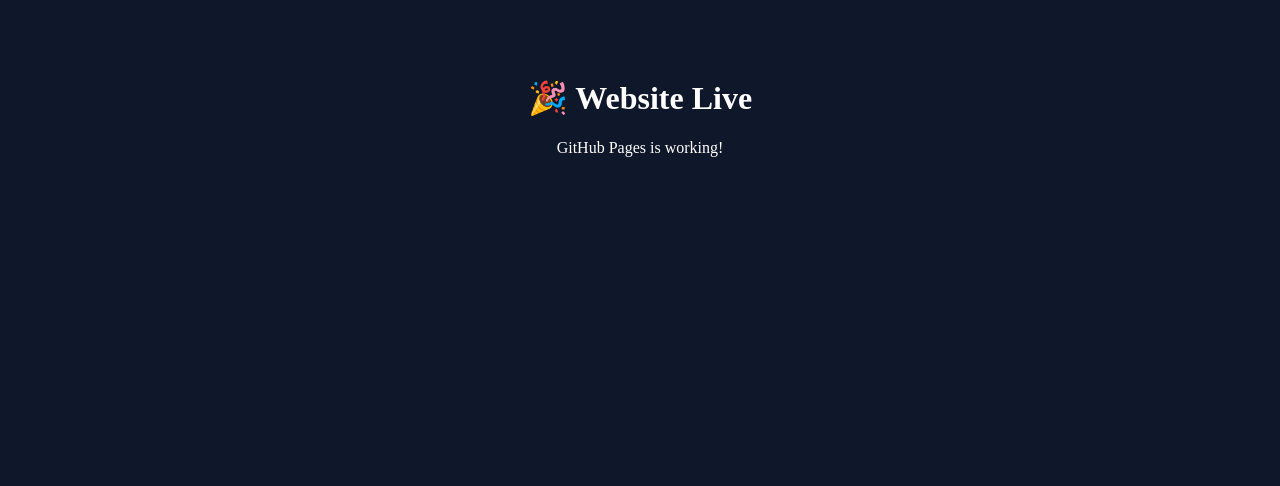
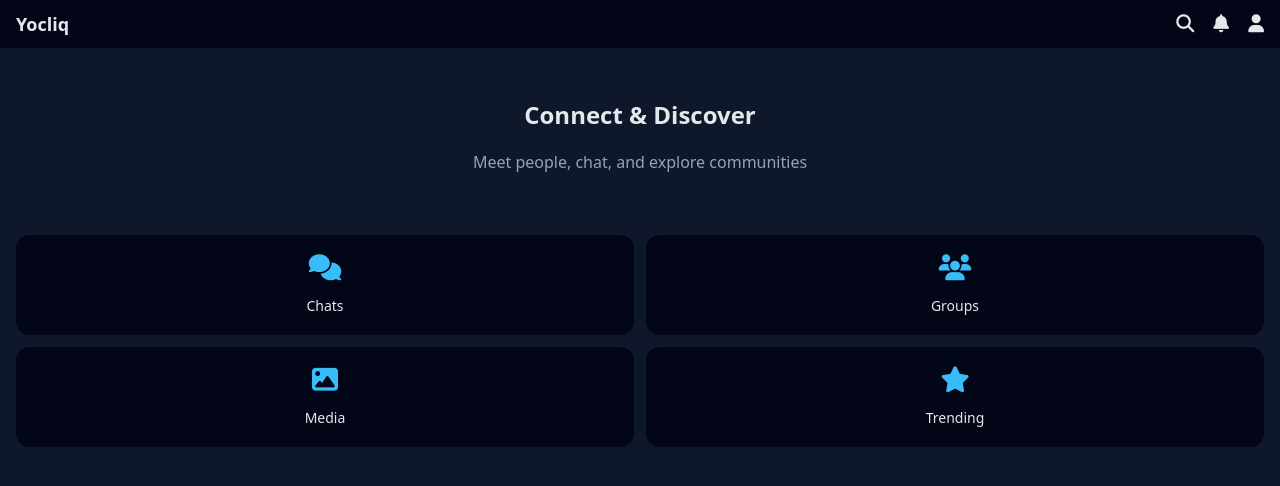
Before and after one commit to olubiyosamuel2007/olubiyosamuel2007.github.io, a plain HTML site: page index.html in a window 1280 px wide. Drawn offline with Linux system fonts and the light colour scheme.

Commit message:
Refactor index.html for Yocliq website
Updated the HTML structure and styling for the Yocliq website.

```diff
--- a/index.html
+++ b/index.html
@@ -1,11 +1,120 @@
 <!DOCTYPE html>
-<html>
+<html lang="en">
 <head>
-  <title>Samuel Website</title>
+  <meta charset="UTF-8">
+  <title>Yocliq Style – Samuel</title>
   <meta name="viewport" content="width=device-width, initial-scale=1">
+
+  <!-- Icons -->
+  <link rel="stylesheet" href="https://cdnjs.cloudflare.com/ajax/libs/font-awesome/6.5.0/css/all.min.css">
+
+  <style>
+    body {
+      margin: 0;
+      font-family: system-ui, -apple-system, BlinkMacSystemFont, sans-serif;
+      background: #0f172a;
+      color: #e5e7eb;
+    }
+
+    header {
+      display: flex;
+      align-items: center;
+      justify-content: space-between;
+      padding: 12px 16px;
+      background: #020617;
+      position: sticky;
+      top: 0;
+    }
+
+    header h1 {
+      font-size: 18px;
+      margin: 0;
+    }
+
+    .icons i {
+      font-size: 18px;
+      margin-left: 15px;
+      cursor: pointer;
+    }
+
+    .hero {
+      padding: 30px 16px;
+      text-align: center;
+    }
+
+    .
+
+    .hero h2 {
+      font-size: 26px;
+      margin-bottom: 10px;
+    }
+
+    .hero p {
+      color: #94a3b8;
+    }
+
+    .cards {
+      display: grid;
+      grid-template-columns: repeat(2, 1fr);
+      gap: 12px;
+      padding: 16px;
+    }
+
+    .card {
+      background: #020617;
+      border-radius: 14px;
+      padding: 20px;
+      text-align: center;
+    }
+
+    .card i {
+      font-size: 26px;
+      margin-bottom: 10px;
+      color: #38bdf8;
+    }
+
+    .card span {
+      display: block;
+      font-size: 14px;
+      margin-top: 5px;
+    }
+  </style>
 </head>
-<body style="background:#0f172a;color:white;text-align:center;padding-top:50px">
-  <h1>🎉 Website Live</h1>
-  <p>GitHub Pages is working!</p>
+
+<body>
+
+<header>
+  <h1>Yocliq</h1>
+  <div class="icons">
+    <i class="fa fa-search"></i>
+    <i class="fa fa-bell"></i>
+    <i class="fa fa-user"></i>
+  </div>
+</header>
+
+<section class="hero">
+  <h2>Connect & Discover</h2>
+  <p>Meet people, chat, and explore communities</p>
+</section>
+
+<section class="cards">
+  <div class="card">
+    <i class="fa fa-comments"></i>
+    <span>Chats</span>
+  </div>
+  <div class="card">
+    <i class="fa fa-users"></i>
+    <span>Groups</span>
+  </div>
+  <div class="card">
+    <i class="fa fa-image"></i>
+    <span>Media</span>
+  </div>
+  <div class="card">
+    <i class="fa fa-star"></i>
+    <span>Trending</span>
+  </div>
+</section>
+
 </body>
-</html>
+  </html>
```
